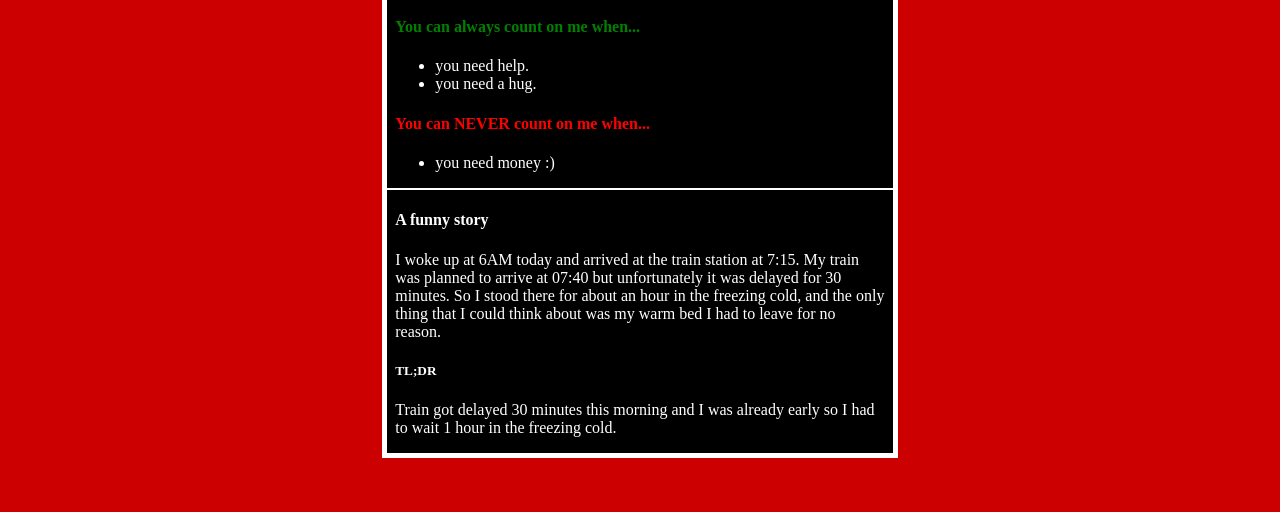
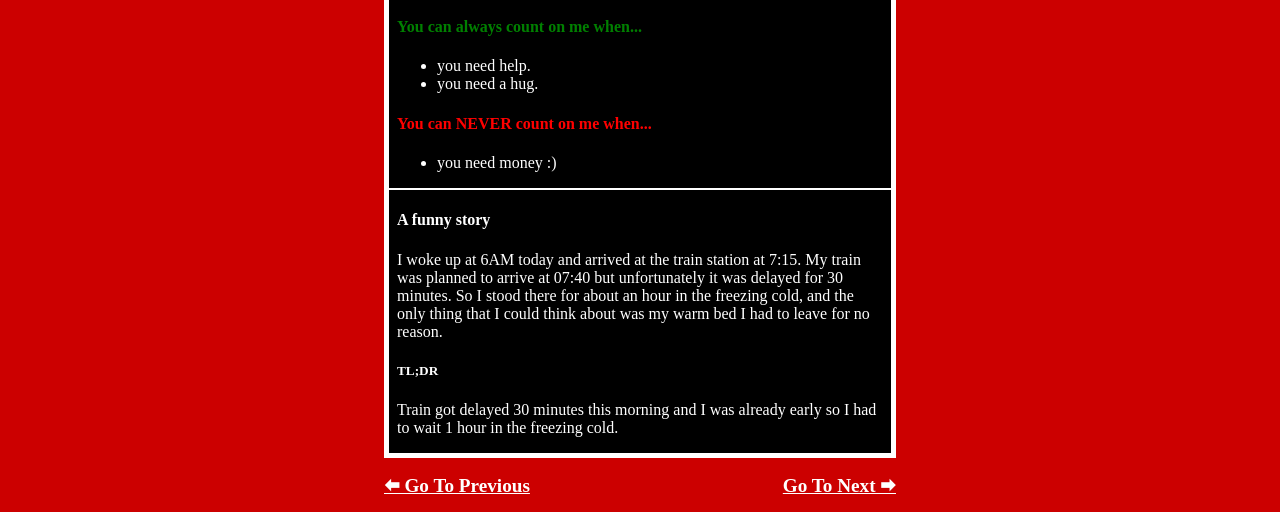
Before and after one commit to Nielsington/AboutMe, a plain HTML site: page index.html in a window 1280 px wide. Shown: the part 469-981 px from the top of the page. Before the commit the page ends 935 px from the top, so only its background shows below. Drawn offline with Linux system fonts and the light colour scheme.

Commit message:
Added #wrap to position buttons

```diff
--- a/AboutMe.css
+++ b/AboutMe.css
@@ -1,14 +1,20 @@
 body {
     background-color: #CC0000;
     color: white;
+}
+
+#wrap{
+    display:flex;
+    flex-direction: column;
+    text-align: center;
+    width:40vw;
+    margin: auto;
 }
 
 
 #info {
     border: 5px solid white;
     overflow: hidden;
-    text-align: center;
-    width: 40%;
     margin: auto;
     background-color: black;
 }
@@ -58,32 +64,14 @@ hr {
     color:white;
 }
 
-#left {
-
-    width: 450px;
-    height: 500px;
-    position: absolute;
-    top: 400px;
-    text-align: center;
+#flexie{
+    display:flex;
+    justify-content:space-between;
+    padding-top: 1vw;
 }
 
-#right {
-    width: 450px;
-    height: 500px;
-    position: absolute;
-    right:0px;
-    top: 400px;
-    text-align: center;
+a{
+    color: white;
+    font-weight: bolder;
+    font-size: 1.5vw;
 }
-
-#left a{
-    color: black;
-    font-weight: bolder;
-    font-size: 40px;
-}
-
-#right a{
-    color: black;
-    font-weight: bolder;
-    font-size: 40px;
-}
--- a/index.html
+++ b/index.html
@@ -8,6 +8,7 @@
     <title>Niels De Clercq</title>
 </head>
 <body>
+    <div id="wrap">
             <div id="info">
                 <h1>Niels De Clercq</h1>
                 <i>"Java is to Javascript what car is to Carpet."</i>
@@ -58,11 +59,14 @@
                     </div>
                 </div>
             </div>
+        <div id="flexie">
             <div id="left">
-   <a  href="">&#129068 Go To Previous</a>
+                <a  href="https://piouscode.github.io/AboutMePageBecodePious/">&#129068 Go To Previous</a>
             </div>
             <div id="right">
-   <a href="">Go To Next &#129070</a>
+                <a href="https://gilded-conkies-22d43b.netlify.app/">Go To Next &#129070</a>
+            </div>
+        </div>
     </div>
 
 </body>
```
Lines whose indentation alone changed are shown as unchanged.
